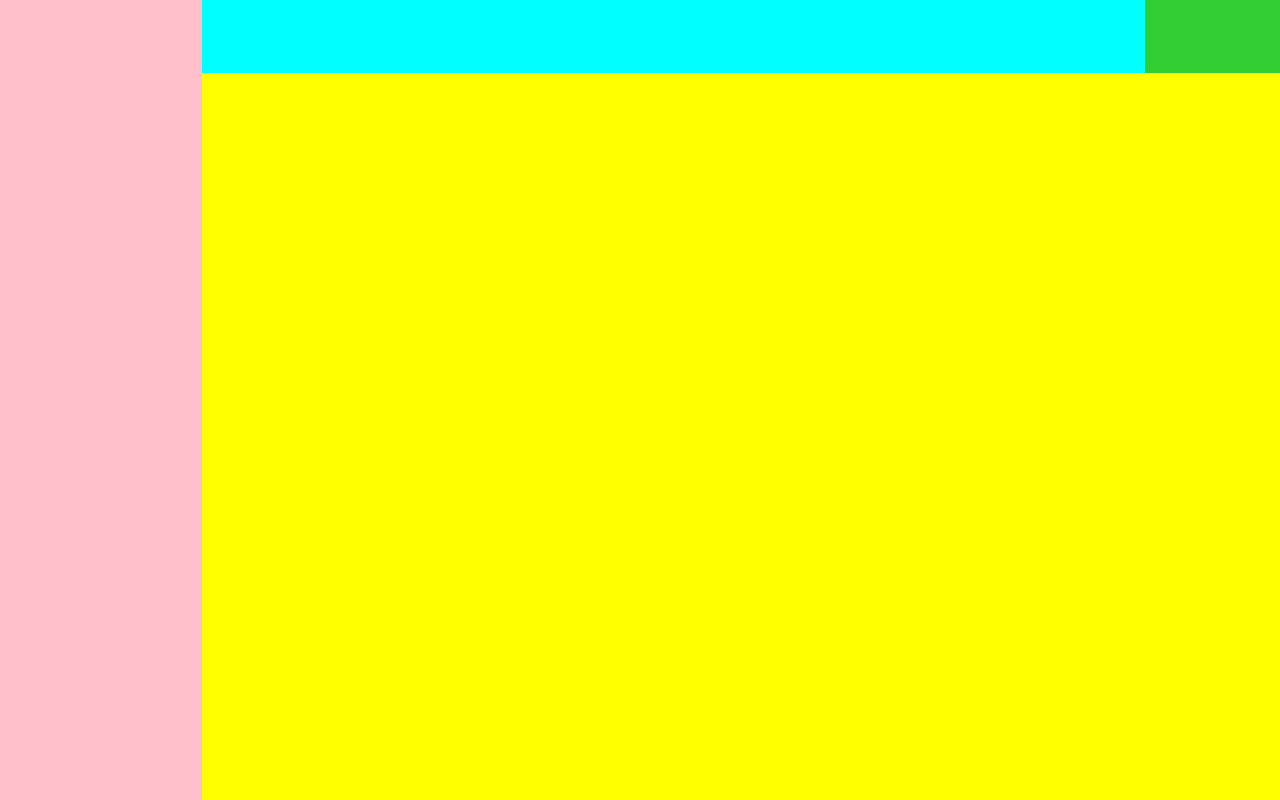
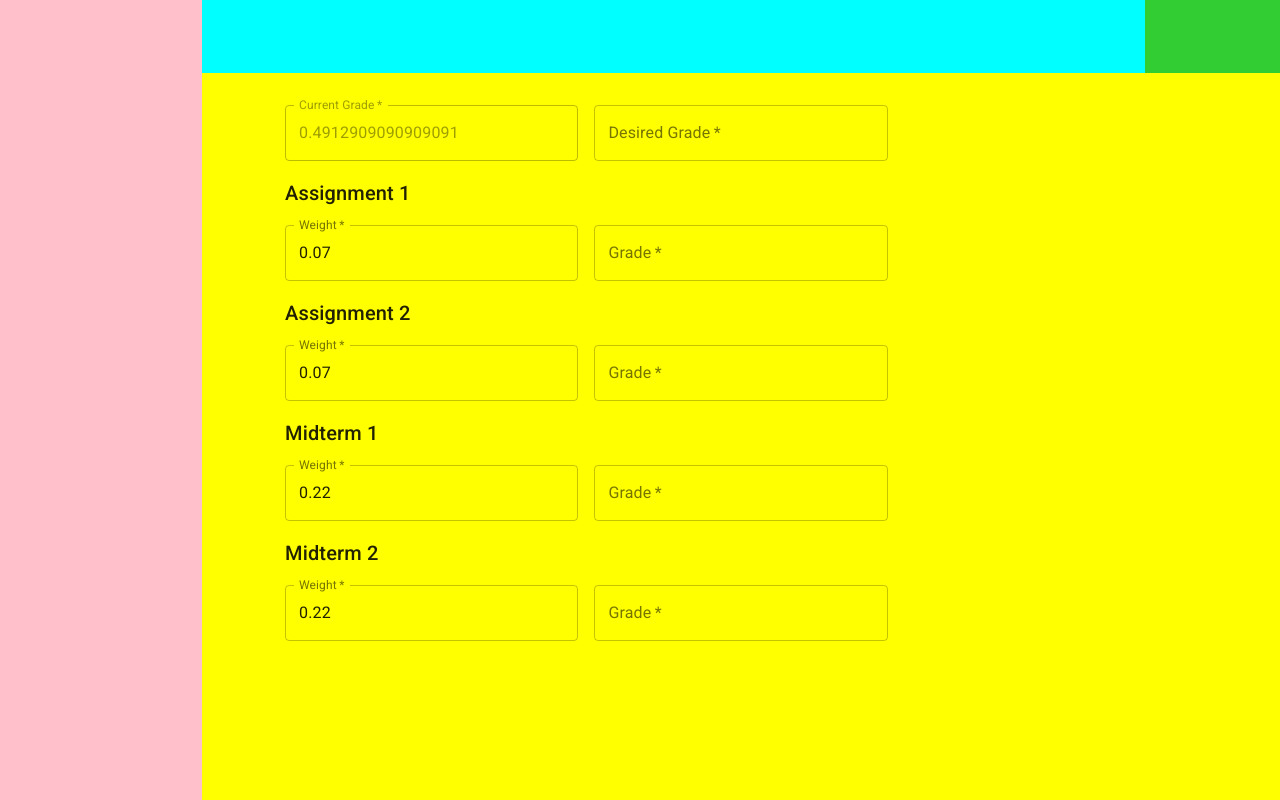
Before and after one commit to VikeLabs/Passr-Archived, a React app: page / in a window 1280 px wide. Built offline with nearby package versions, Linux system fonts and the light colour scheme.

Commit message:
gradebook-page adds course prop and list of course assignments with current grade displayed

```diff
--- a/package.json
+++ b/package.json
@@ -38,7 +38,7 @@
         "typescript": "^3.6.4",
         "webpack": "^4.41.2",
         "webpack-cli": "^3.3.9",
-        "webpack-dev-server": "^3.9.0"
+        "webpack-dev-server": "^3.11.0"
     },
     "dependencies": {
         "@material-ui/core": "^4.6.0",
--- a/src/components/App/App.tsx
+++ b/src/components/App/App.tsx
@@ -1,7 +1,8 @@
 import React, { useEffect, useState } from 'react'
 import { makeStyles, createStyles, Grid } from '@material-ui/core'
 import ApplicationBar from '../ApplicationBar/ApplicationBar'
-import { loadUser, User, Semester, Course } from '../../services/storage'
+import Gradebook from '../Gradebook/Gradebook'
+import { loadUser, User, Course } from '../../services/storage'
 import { Features } from '../../services/features'
 
 function copyUser(user: User): User {
@@ -75,6 +76,28 @@ export const App: React.FC = () => {
 
         setUser(newUser)
     }
+    const courseItems = [
+        {
+            name: 'Assignment 1',
+            weight: 0.07,
+            grade: { numerator: 19, denominator: 22 },
+        },
+        {
+            name: 'Assignment 2',
+            weight: 0.07,
+            grade: { numerator: 20, denominator: 22 },
+        },
+        {
+            name: 'Midterm 1',
+            weight: 0.22,
+            grade: { numerator: 76, denominator: 100 },
+        },
+        {
+            name: 'Midterm 2',
+            weight: 0.22,
+            grade: { numerator: 20, denominator: 22 },
+        },
+    ]
 
     useEffect(() => {
         loadUser('').then(user => {
@@ -92,7 +115,9 @@ export const App: React.FC = () => {
             <div id="sidebar" className={classes.sidebar}></div>
             <div id="topbar" className={classes.topbar}></div>
             <div id="account" className={classes.account}></div>
-            <div id="content" className={classes.content}></div>
+            <div id="content" className={classes.content}>
+                <Gradebook name="CSC 370" items={courseItems} />
+            </div>
         </div>
     )
 }
--- /dev/null
+++ b/src/components/Gradebook/Gradebook.tsx
@@ -0,0 +1,99 @@
+import React, { useState } from 'react'
+import { makeStyles } from '@material-ui/core/styles'
+import { TextField, Grid, Typography, Container } from '@material-ui/core'
+import CssBaseline from '@material-ui/core/CssBaseline'
+
+
+const useStyles = makeStyles((theme) => ({
+container: {
+    marginTop:theme.spacing(4),
+    marginBottom:theme.spacing(4),
+},
+  assignments: {
+    marginTop: theme.spacing(2),
+    marginBottom: theme.spacing(2),
+    display: 'flex',
+    flexDirection: 'column',
+  },
+}));
+
+interface splitGrade {
+    numerator: number;
+    denominator: number;
+}
+
+interface classMaterial {
+    name: string;
+    weight?: number;
+    grade?: splitGrade;
+}
+
+
+ interface Course {
+ name?: string;
+ desiredGrade?: number;
+ items: classMaterial[];
+ }
+
+export default function Gradebook( {name, desiredGrade,items}: Course) {
+const classes = useStyles()
+const currentGradeList = items.map(item=>item.weight&&item.grade ? item.weight*item.grade.numerator/item.grade.denominator : 0);
+const currentGradeTotal=currentGradeList.reduce((grade1,grade2)=>grade1+grade2);
+    return (
+    <Container component="main" maxWidth="md" className={classes.container}>
+     <CssBaseline />
+     <Grid container spacing={2}>
+     <Grid item xs={12} sm={4}>
+       <TextField
+                variant="outlined"
+                required
+                fullWidth
+                disabled
+                id="currentGrade"
+                label="Current Grade"
+                name="currentGrade"
+                value={currentGradeTotal}
+              />
+              </Grid>
+               <Grid item xs={12} sm={4}>
+        <TextField
+                variant="outlined"
+                required
+                fullWidth
+                id="desiredGrade"
+                label="Desired Grade"
+                name="desiredGrade"
+              />
+              </Grid>
+              </Grid>
+              {items.map(item => (<div key = {item.name}>
+              <Typography
+              component="h6" variant="h6" className={classes.assignments}>
+              {item.name}
+        </Typography>
+                  <Grid container spacing={2}>
+     <Grid item xs={12} sm={4}>
+       <TextField
+                variant="outlined"
+                required
+                fullWidth
+                id={"weight"+ item.name}
+                label="Weight"
+                name="weight"
+                value={item.weight}
+              />
+              </Grid>
+               <Grid item xs={12} sm={4}>
+        <TextField
+                variant="outlined"
+                required
+                fullWidth
+                id={"grade"+ item.name}
+                label="Grade"
+                name="grade"
+              />
+              </Grid>
+              </Grid> </div>))}
+              </Container>
+    );
+}
```
Also changed, not shown: 1 other file (tests, documents, lock files or other folders).
